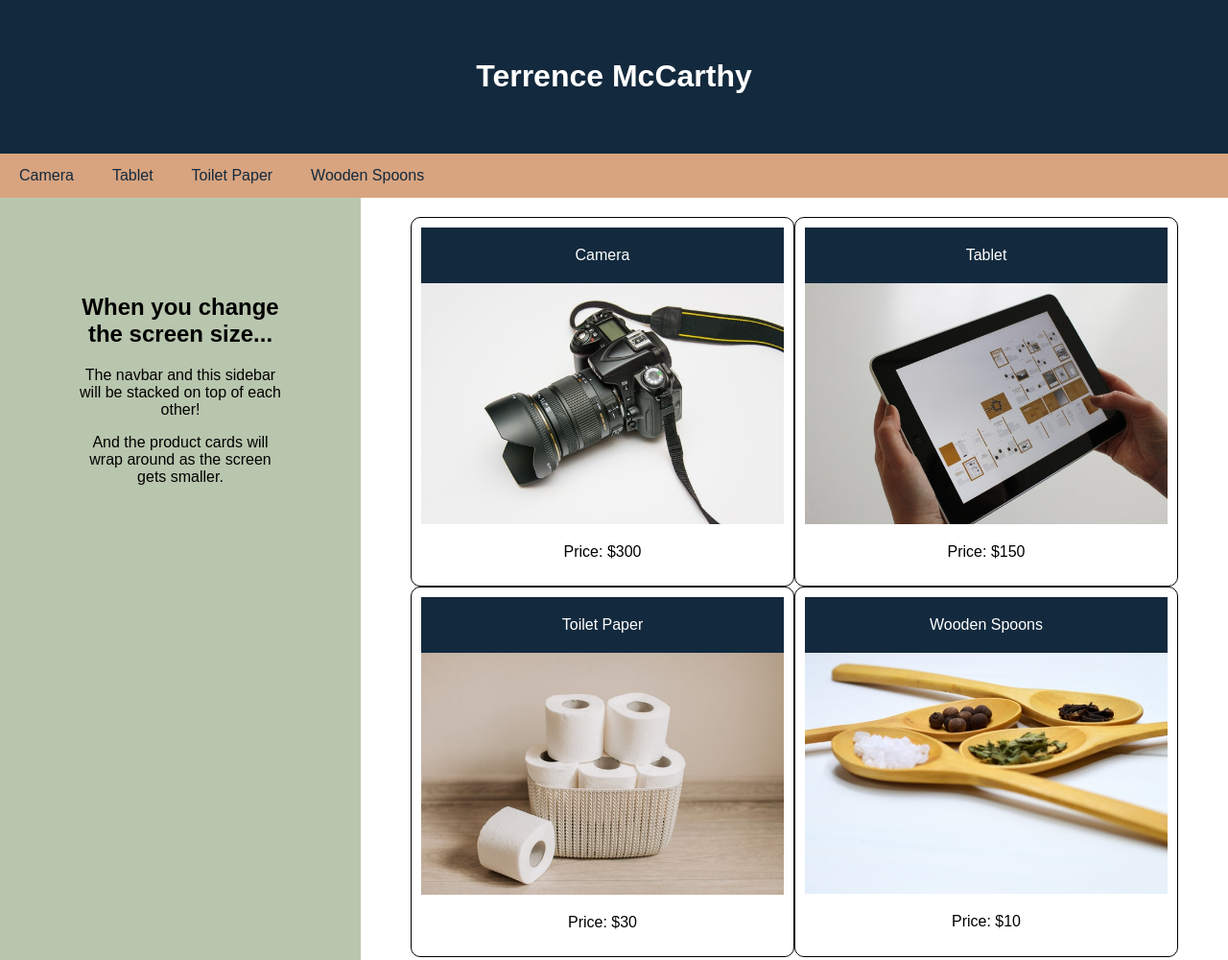
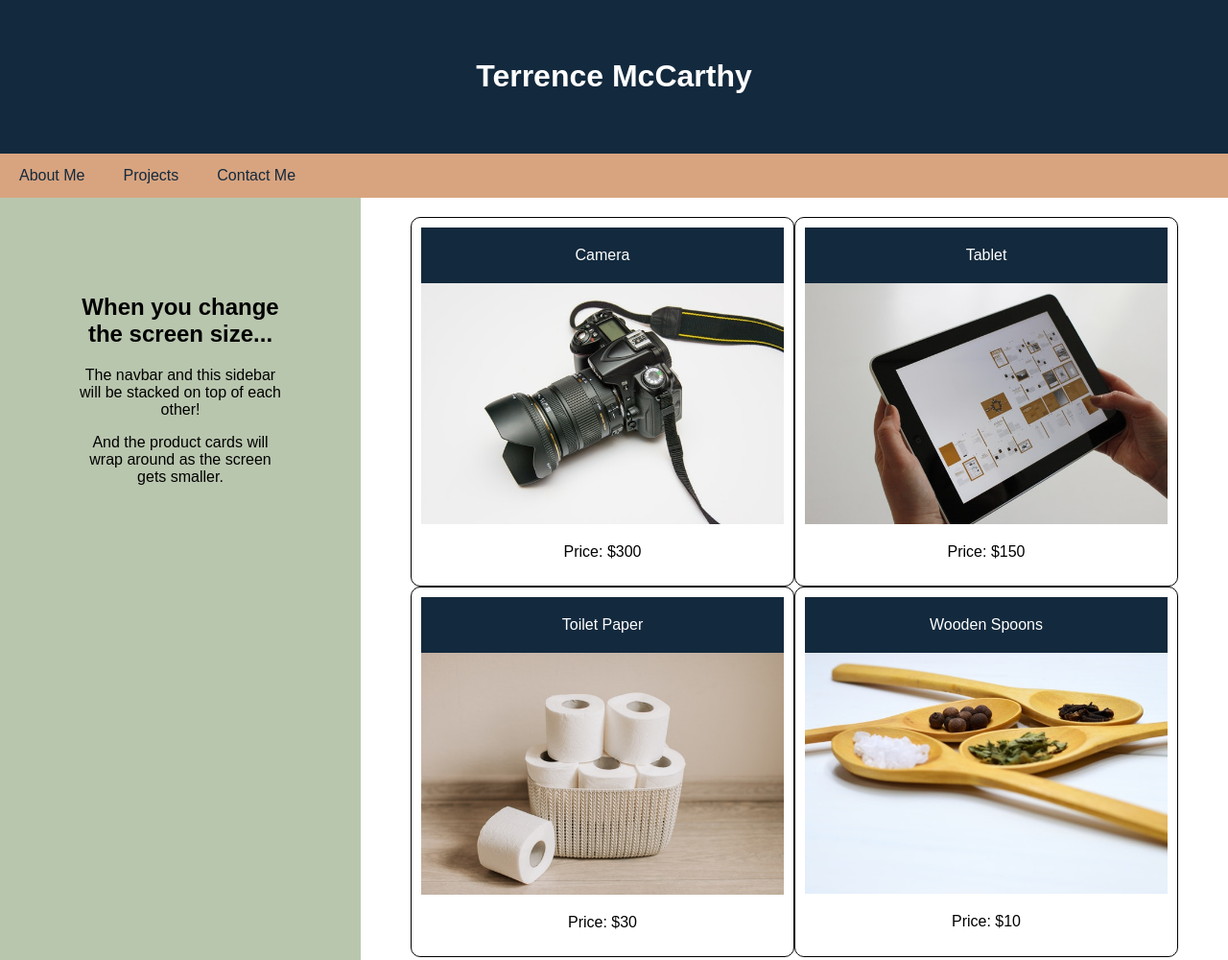
Before and after one commit to Tmysterz/Pro-Portfolio, a plain HTML site: page index.html in a window 1280 px wide. Shown: the top 1000 px of the page at 96% size. Drawn offline with Linux system fonts and the light colour scheme.

Commit message:
Added links

```diff
--- a/index.html
+++ b/index.html
@@ -15,10 +15,9 @@
 
     <!-- Navbar -->
     <nav>
-      <a href="#">Camera</a>
-      <a href="#">Tablet</a>
-      <a href="#">Toilet Paper</a>
-      <a href="#">Wooden Spoons</a>
+      <a href="#about">About Me</a>
+      <a href="#projects">Projects</a>
+      <a href="#contact">Contact Me</a>
     </nav>
 
     <!-- Body -->
```
